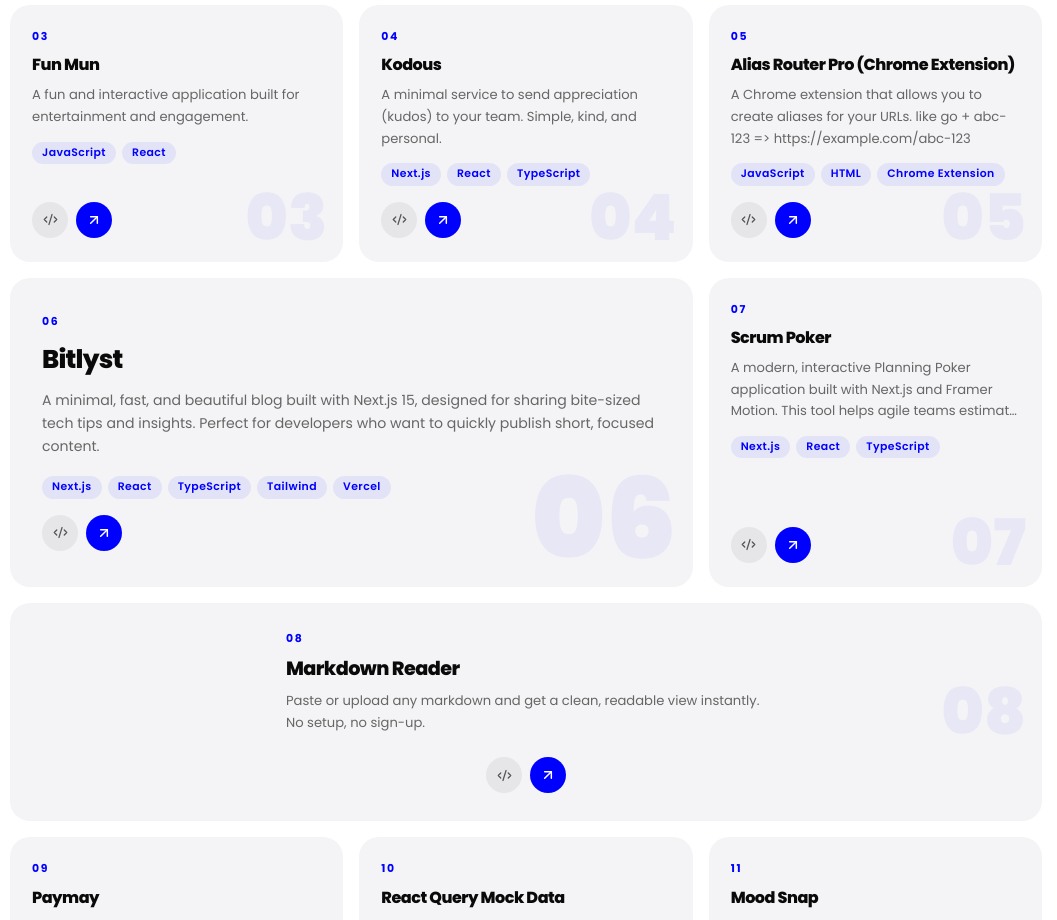
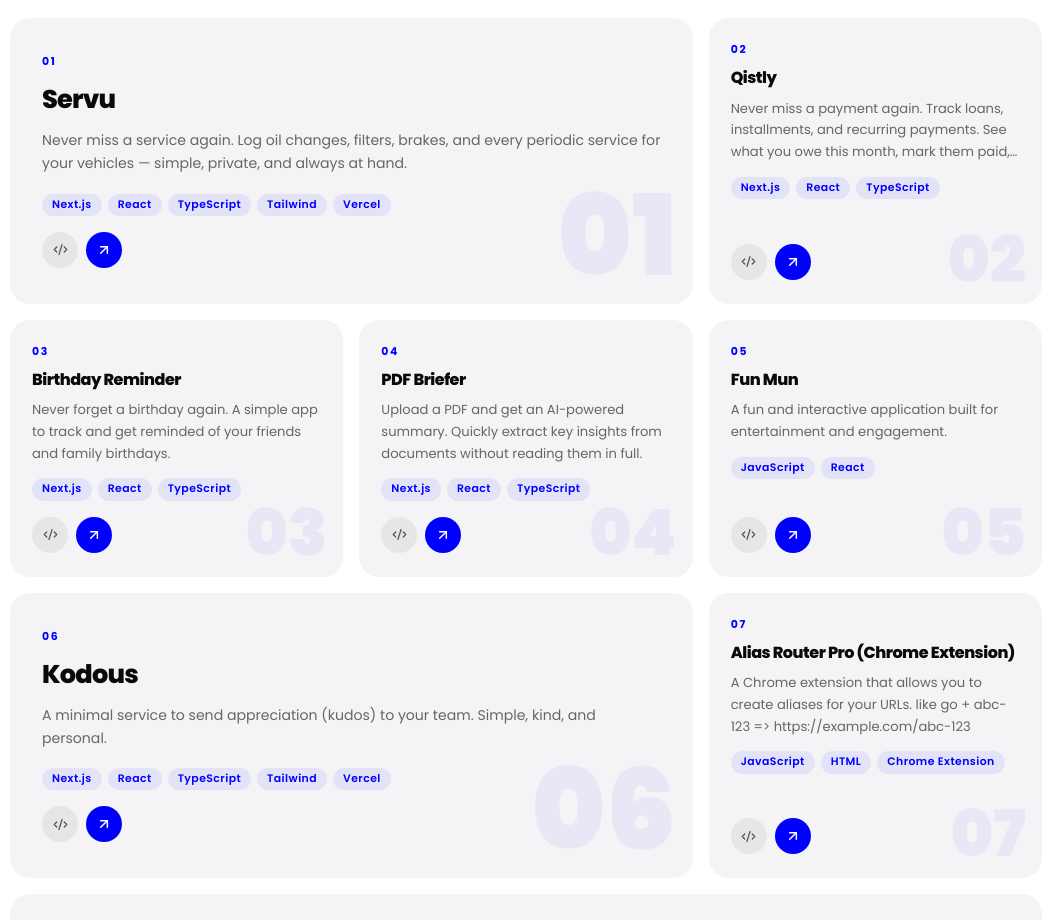
Before and after one commit to mohsenfallahnjd/my-website, a Next.js app: page / in a window 1280 px wide. Shown: the part 4020-4940 px from the top of the page, without its empty margins (114-1171 px from the left). Built offline with nearby package versions, Linux system fonts and the light colour scheme; what @mui/material-nextjs would draw is missing.

Commit message:
update project

```diff
--- a/public/content/projects.ts
+++ b/public/content/projects.ts
@@ -1,4 +1,20 @@
 export const projects = [
+  {
+    active: true,
+    name: "Servu",
+    repo: "https://github.com/mohsenfallahnjd/servu",
+    description: "Never miss a service again. Log oil changes, filters, brakes, and every periodic service for your vehicles — simple, private, and always at hand.",
+    demo: "https://servu-app.vercel.app/",
+    technologies: ["Next.js", "React", "TypeScript", "Tailwind", "Vercel", "PostgreSQL", "Prisma", "NextAuth.js"],
+  },
+  {
+    active: true,
+    name: "Qistly",
+    repo: "https://github.com/mohsenfallahnjd/qist",
+    description: "Never miss a payment again. Track loans, installments, and recurring payments. See what you owe this month, mark them paid, move on.",
+    demo: "https://qistly.vercel.app/",
+    technologies: ["Next.js", "React", "TypeScript", "Tailwind", "Vercel", "Neon Postgres"],
+  },
   {
     active: true,
     name: "Birthday Reminder",
--- a/public/content/services.ts
+++ b/public/content/services.ts
@@ -1,4 +1,26 @@
 export const services = [
+  {
+    id: "servu",
+    name: "Servu",
+    problem: "You always forget to log your vehicle services...",
+    solution: "Never miss a service again. Log oil changes, filters, brakes, and every periodic service for your vehicles — simple, private, and always at hand.",
+    href: "https://servu-app.vercel.app/",
+    cta: "Try it free",
+    color: "#ff6b6b",
+    icon: "🚗",
+    tags: ["Services", "Free"],
+  },
+  {
+    id: "qistly",
+    name: "Qistly",
+    problem: "You always forget to pay your bills... the day after.",
+    solution: "Never miss a payment again. Track loans, installments, and recurring payments. See what you owe this month, mark them paid, move on.",
+    href: "https://qistly.vercel.app/",
+    cta: "Try it free",
+    color: "#ff6b6b",
+    icon: "💰",
+    tags: ["Payments", "Free"],
+  },
   {
     id: "birthday-reminder",
     name: "Birthday Reminder",
```
